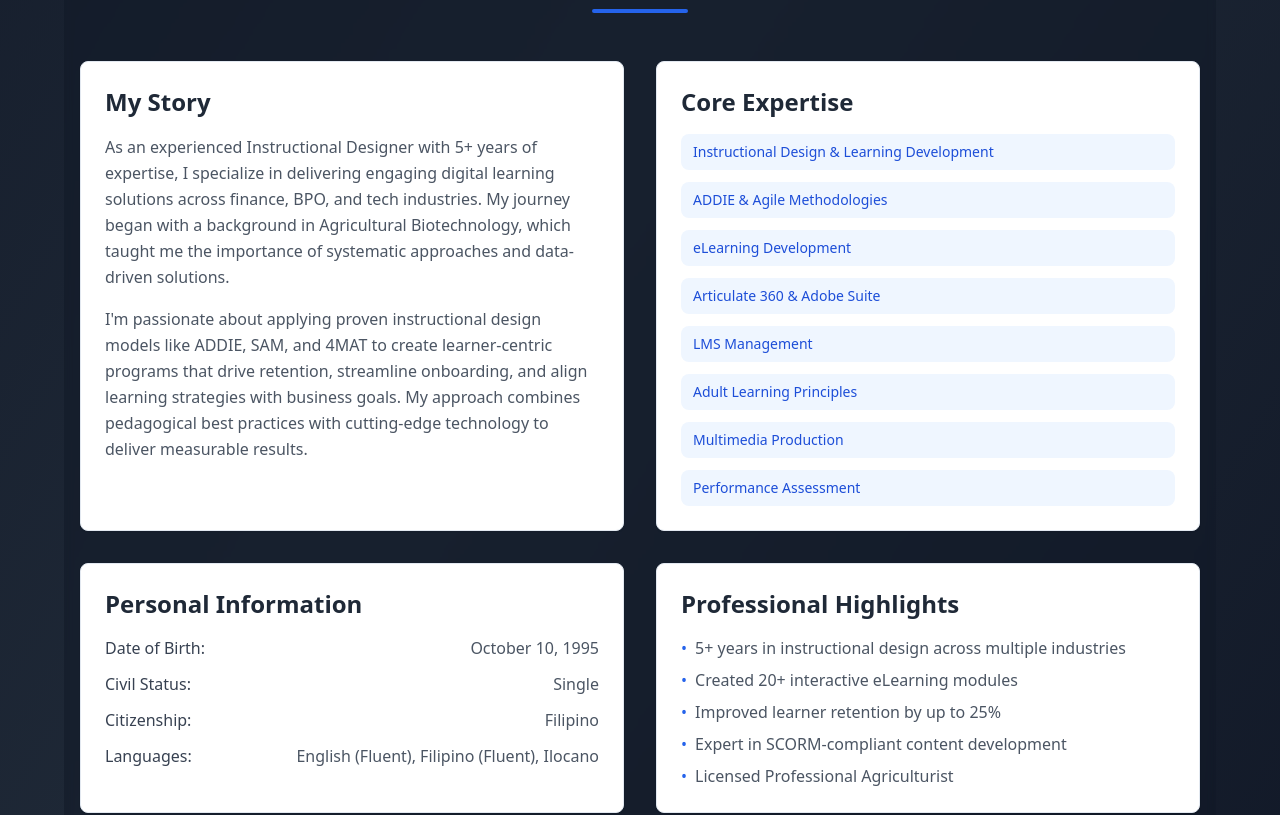
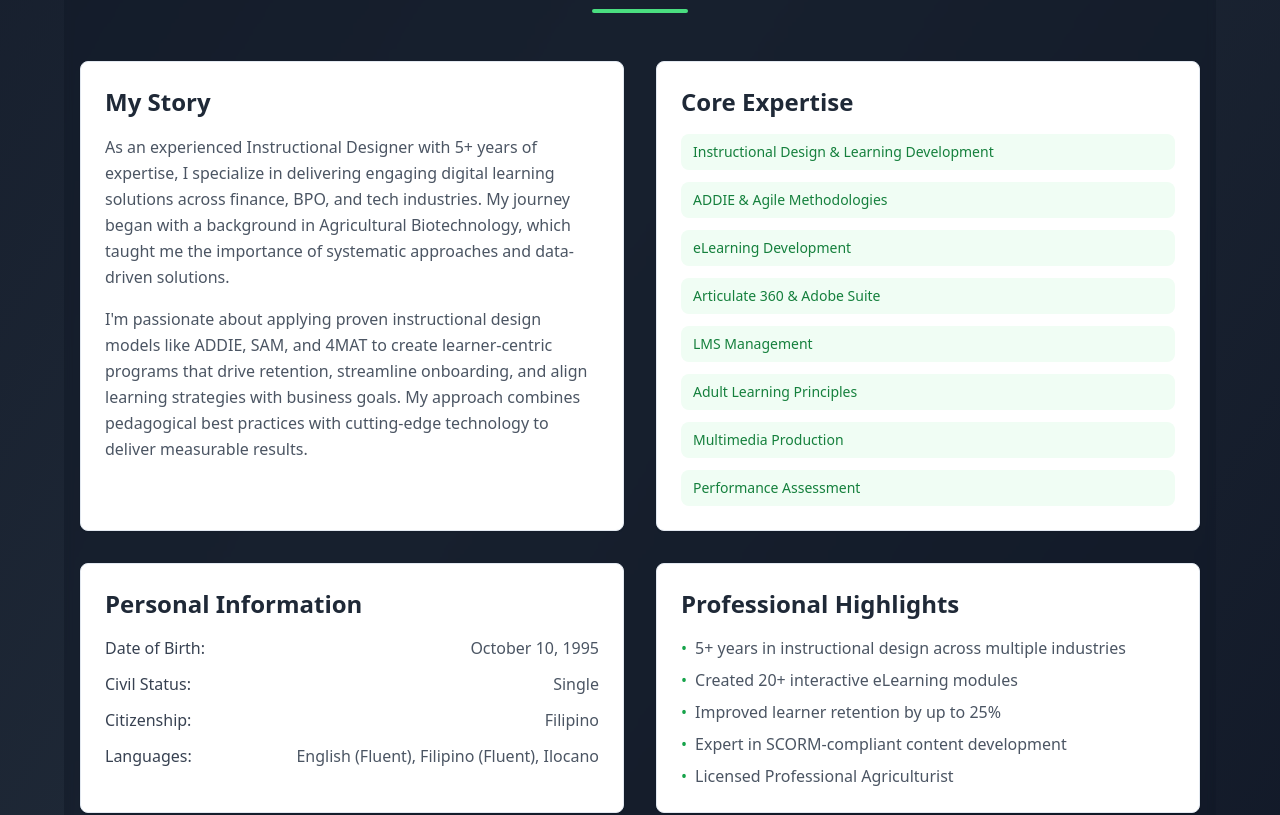
Before and after one commit to richarddlc/cruz-portfolio-showcase, a React (Vite) app: page / in a window 1280 px wide. Shown: the part 960-1775 px from the top of the page. Built offline with nearby package versions, Linux system fonts and the light colour scheme.

Commit message:
Fix: Replace blue accent colors with green
Replaced all instances of blue accent colors with green in the About Me section to match the theme.

```diff
--- a/src/components/AboutSection.tsx
+++ b/src/components/AboutSection.tsx
@@ -1,3 +1,4 @@
+
 import React from 'react';
 import { motion } from 'framer-motion';
 import { Card, CardContent } from '@/components/ui/card';
@@ -30,7 +31,7 @@ const AboutSection = () => {
     >
       <div className="text-center mb-12">
         <h2 className="text-4xl font-bold text-white mb-4">About Me</h2>
-        <div className="w-24 h-1 bg-blue-600 mx-auto rounded-full"></div>
+        <div className="w-24 h-1 bg-green-400 mx-auto rounded-full"></div>
       </div>
 
       <div className="grid md:grid-cols-2 gap-8">
@@ -61,7 +62,7 @@ const AboutSection = () => {
                   initial={{ opacity: 0, x: -20 }}
                   animate={{ opacity: 1, x: 0 }}
                   transition={{ delay: index * 0.1 }}
-                  className="bg-blue-50 text-blue-700 px-3 py-2 rounded-lg text-sm font-medium hover:bg-blue-100 transition-colors"
+                  className="bg-green-50 text-green-700 px-3 py-2 rounded-lg text-sm font-medium hover:bg-green-100 transition-colors"
                 >
                   {skill}
                 </motion.div>
@@ -91,23 +92,23 @@ const AboutSection = () => {
             <h3 className="text-2xl font-semibold text-gray-800 mb-4">Professional Highlights</h3>
             <ul className="space-y-2 text-gray-600">
               <li className="flex items-start">
-                <span className="text-blue-600 mr-2">•</span>
+                <span className="text-green-600 mr-2">•</span>
                 5+ years in instructional design across multiple industries
               </li>
               <li className="flex items-start">
-                <span className="text-blue-600 mr-2">•</span>
+                <span className="text-green-600 mr-2">•</span>
                 Created 20+ interactive eLearning modules
               </li>
               <li className="flex items-start">
-                <span className="text-blue-600 mr-2">•</span>
+                <span className="text-green-600 mr-2">•</span>
                 Improved learner retention by up to 25%
               </li>
               <li className="flex items-start">
-                <span className="text-blue-600 mr-2">•</span>
+                <span className="text-green-600 mr-2">•</span>
                 Expert in SCORM-compliant content development
               </li>
               <li className="flex items-start">
-                <span className="text-blue-600 mr-2">•</span>
+                <span className="text-green-600 mr-2">•</span>
                 Licensed Professional Agriculturist
               </li>
             </ul>
@@ -115,7 +116,7 @@ const AboutSection = () => {
         </Card>
       </div>
 
-      <Card className="p-6 bg-gradient-to-r from-blue-50 to-indigo-50 border-blue-200">
+      <Card className="p-6 bg-gradient-to-r from-green-50 to-green-100 border-green-200">
         <CardContent className="p-0 text-center">
           <h3 className="text-2xl font-semibold text-gray-800 mb-4">Design Philosophy</h3>
           <p className="text-lg text-gray-700 italic max-w-3xl mx-auto leading-relaxed">
```
